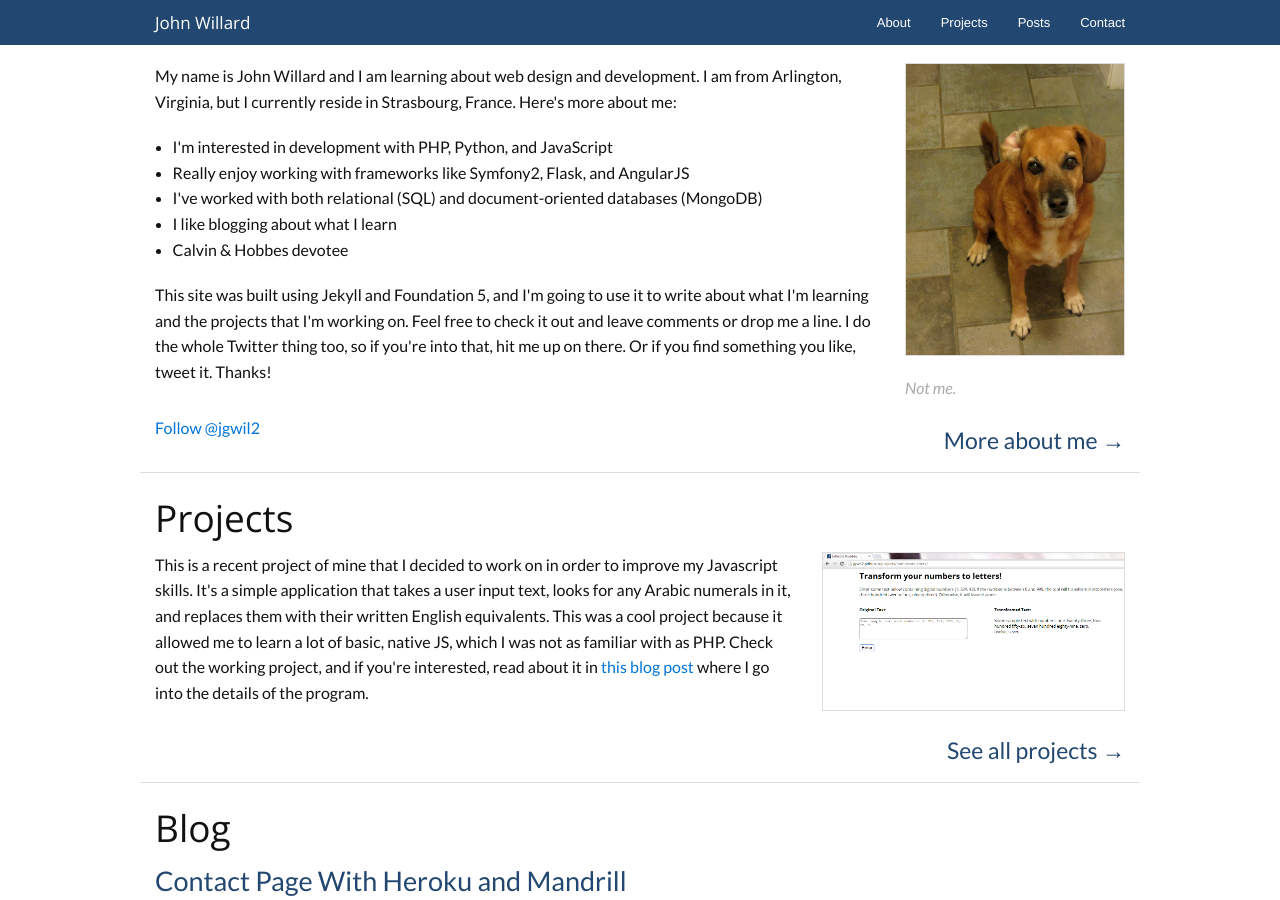
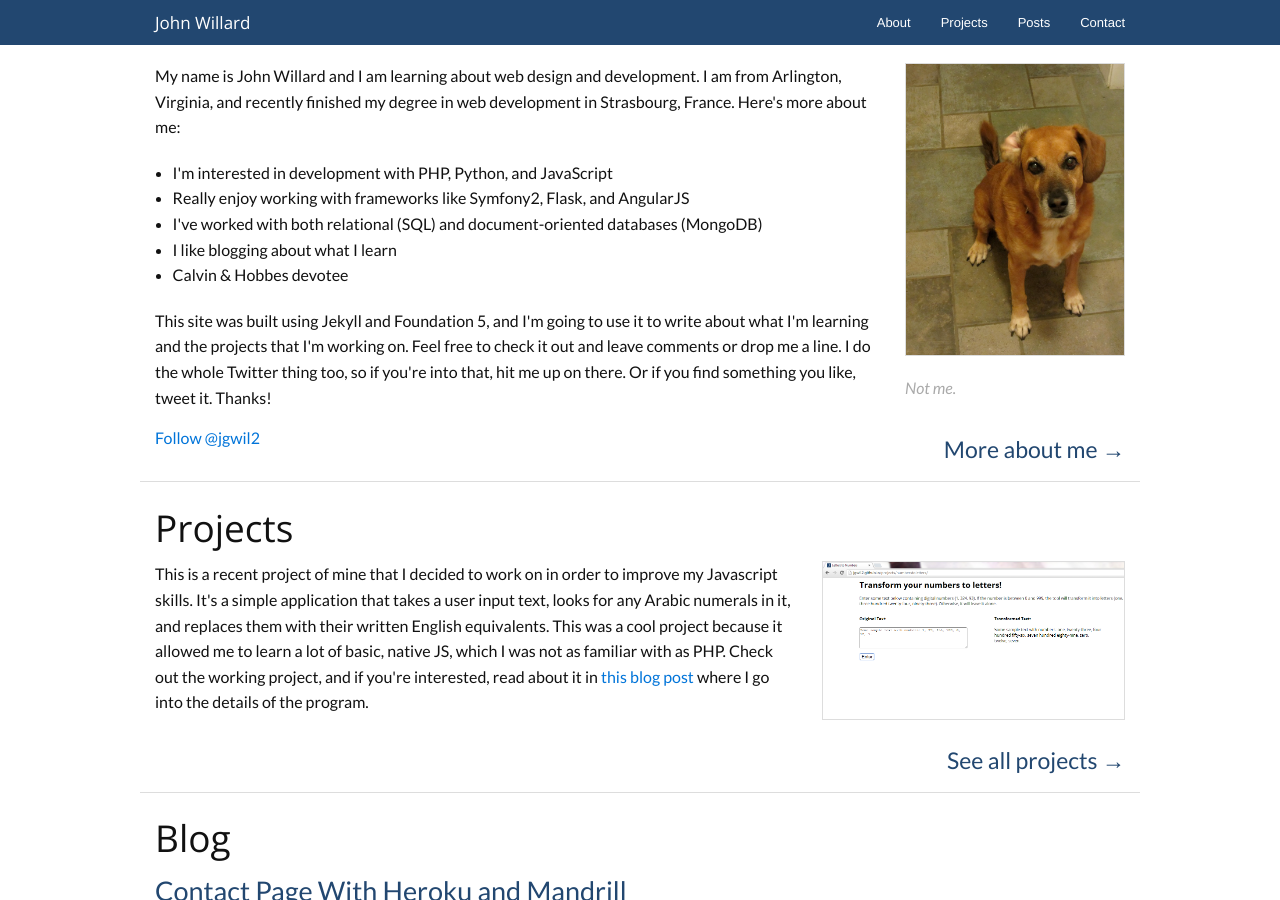
Before and after one commit to jgwil2/jgwil2.github.io, a Jekyll site: the page built from index.html, in a window 1280 px wide and 900 px high. Built offline with Jekyll 4.4.1, drawn with Linux system fonts in a browser that asks for light colours; nearby versions of some CDN libraries; library files that are not in the unit come from our copies; Markdown is read by kramdown in place of the engine named in the settings; comment, search, counter and statistics services are not loaded.

Commit message:
update current location

```diff
--- a/index.html
+++ b/index.html
@@ -9,7 +9,7 @@ layout: default
 	</div>
 	<div class="row">
 		<div class="large-9 medium-9 columns">
-			<p>My name is John Willard and I am learning about web design and development. I am from Arlington, Virginia, but I currently reside in Strasbourg, France. Here's more about me:</p>
+			<p>My name is John Willard and I am learning about web design and development. I am from Arlington, Virginia, and recently finished my degree in web development in Strasbourg, France. Here's more about me:</p>
 			<ul>
 				<li>I'm interested in development with PHP, Python, and JavaScript</li>
 				<li>Really enjoy working with frameworks like Symfony2, Flask, and AngularJS</li>
```
